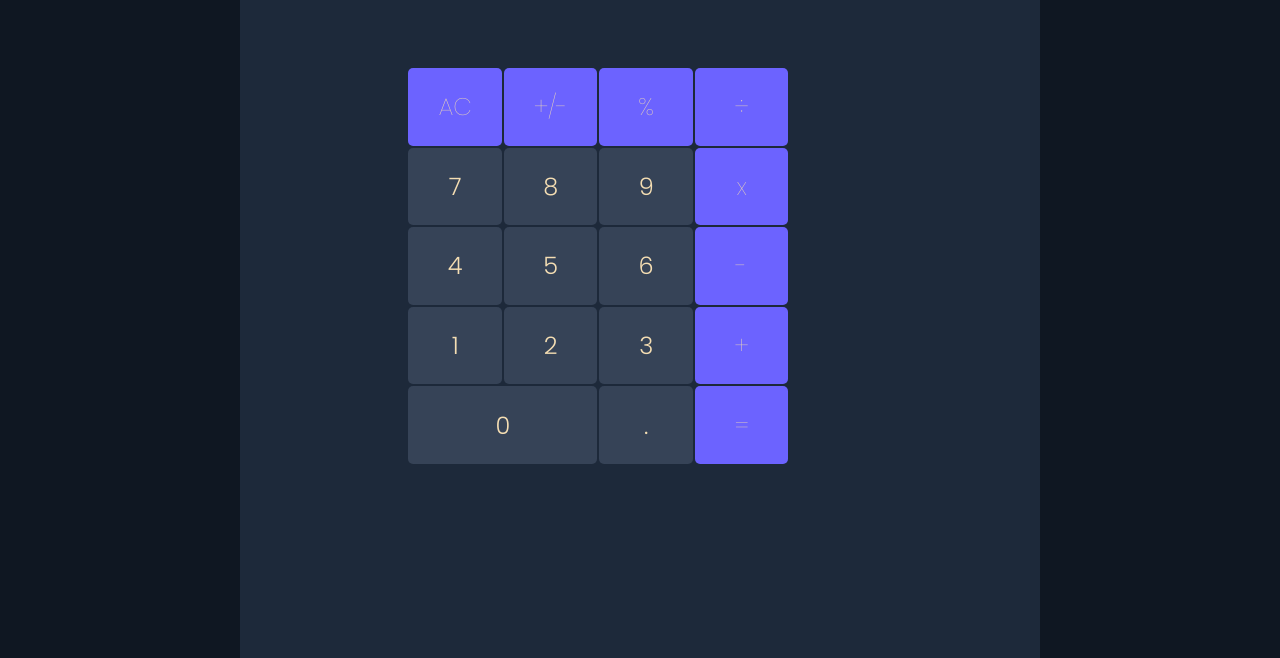
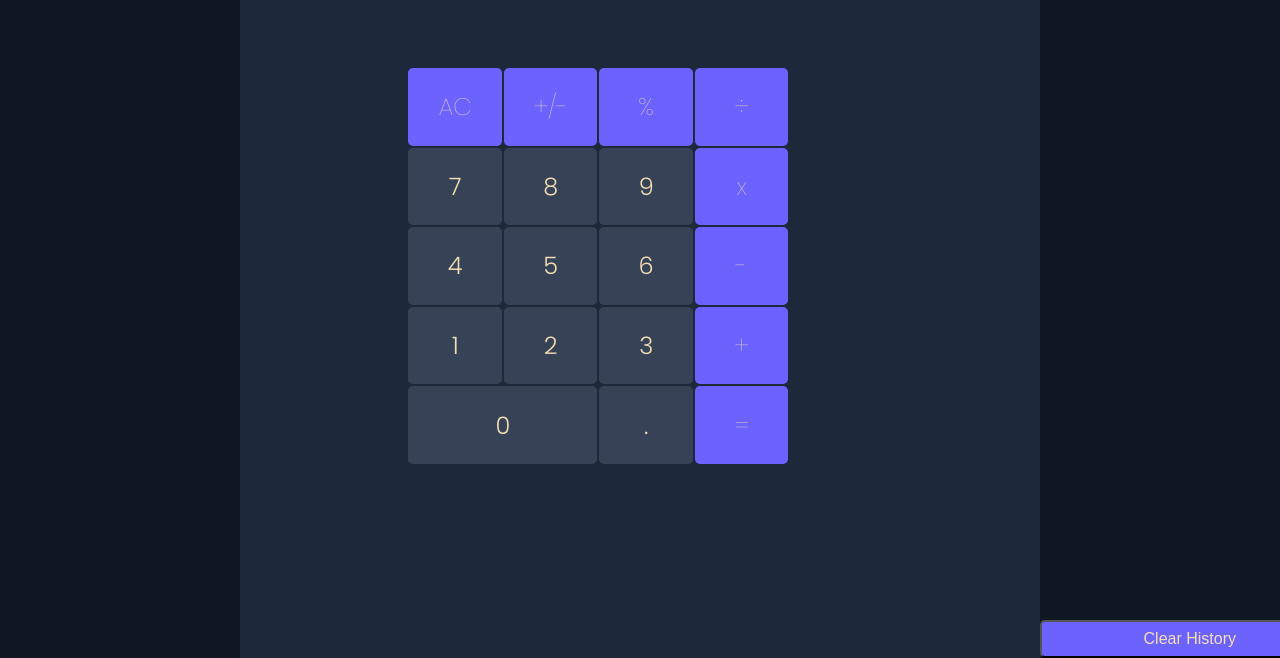
Before and after one commit to K-Karambit/Calculator, a plain HTML site: page index.html in a window 1280 px wide. Shown: the part 142-800 px from the top of the page. Drawn offline with Linux system fonts and the light colour scheme.

Commit message:
Second Commit

```diff
--- a/index.html
+++ b/index.html
@@ -24,6 +24,7 @@
         <div class="RightSideNavbar">
             <h2>Recent Calculations</h2>
             <div id="History"></div>
+            <button id="btn-clear" onclick="ClearHistory()">Clear History</button>
         </div>
     </div>
 
--- a/script.js
+++ b/script.js
@@ -70,3 +70,8 @@ function History() {
     history.removeChild(history.firstChild);
   }
 }
+
+function ClearHistory(){
+  var remove = document.getElementById("History");
+  remove.parentNode.removeChild(remove);
+}
--- a/style.css
+++ b/style.css
@@ -137,3 +137,17 @@ td:hover {
   font-weight: 300;
   font-size: 1.5em;
 }
+
+#btn-clear {
+  position: fixed;
+  display: block;
+  background-color: #6c63ff;
+  color: wheat;
+  padding: 0.5em;
+  width: 23.4%;
+  height: auto;
+  font-size: 1em;
+  cursor: pointer;
+  border-radius: 5px;
+  bottom: 0;
+}
```
